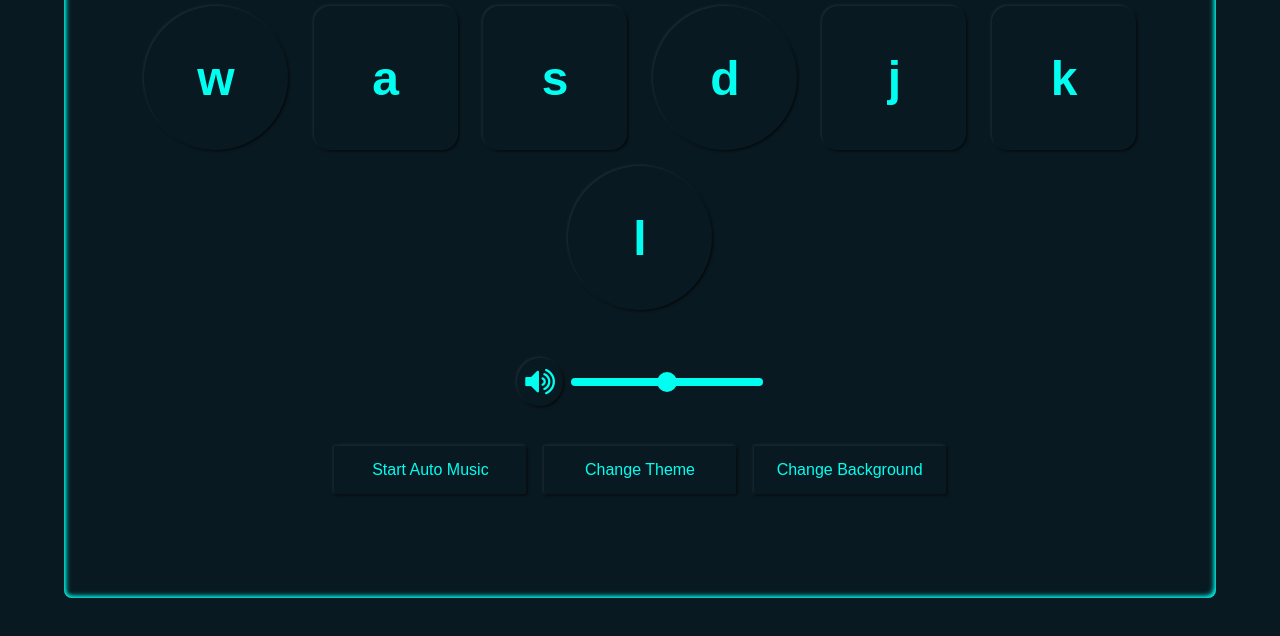
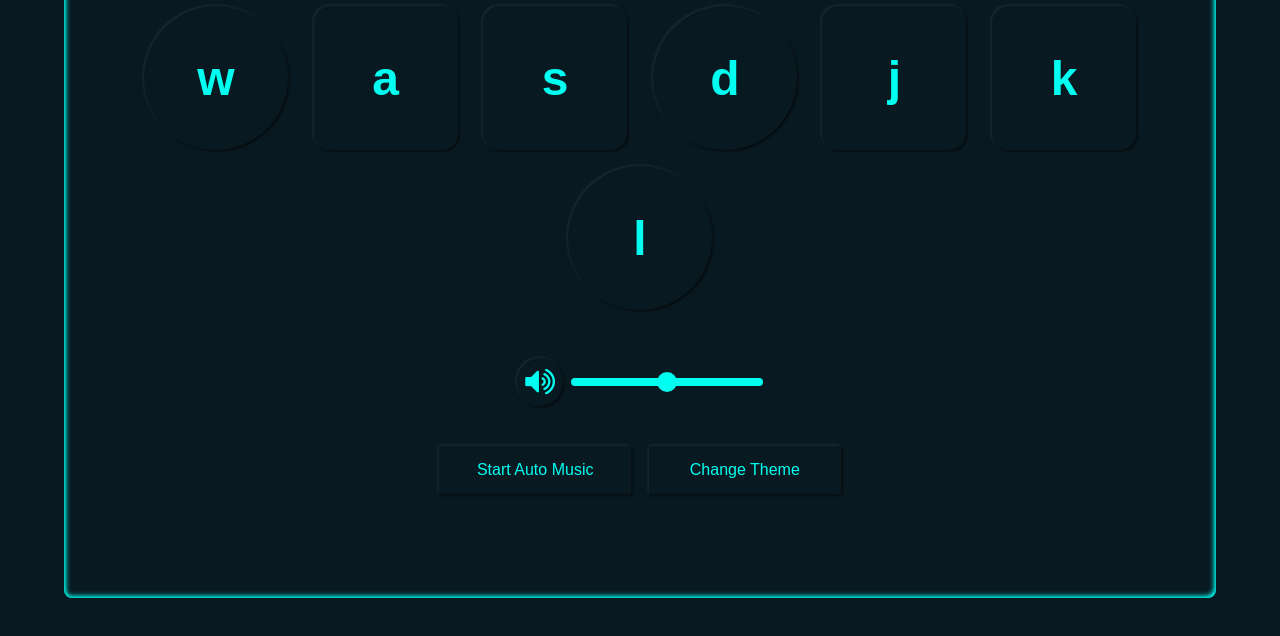
Before and after one commit to bohdanmoroziuk/drumkit, a website: page index.html in a window 1280 px wide. Shown: the part 162-798 px from the top of the page. Drawn offline with Linux system fonts and the light colour scheme.

Commit message:
chore: remove change background button

```diff
--- a/index.html
+++ b/index.html
@@ -34,7 +34,6 @@
     <div class="util-buttons">
       <button class="util-button" id="start-auto-music">Start Auto Music</button>
       <button class="util-button" id="change-theme">Change Theme</button>
-      <button class="util-button" id="change-background">Change Background</button>
     </div>
   </div>
 
```
